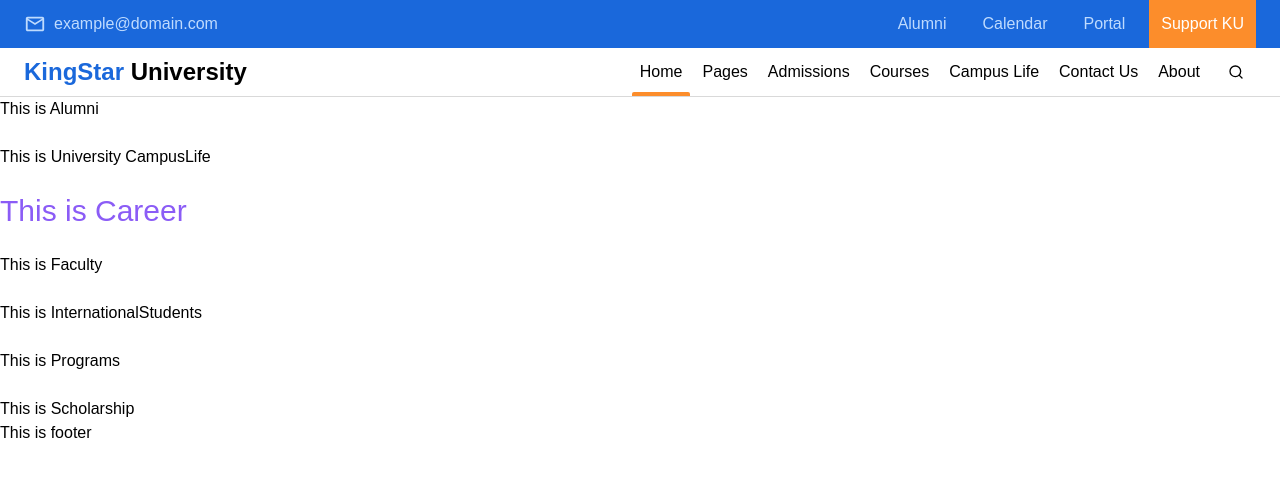
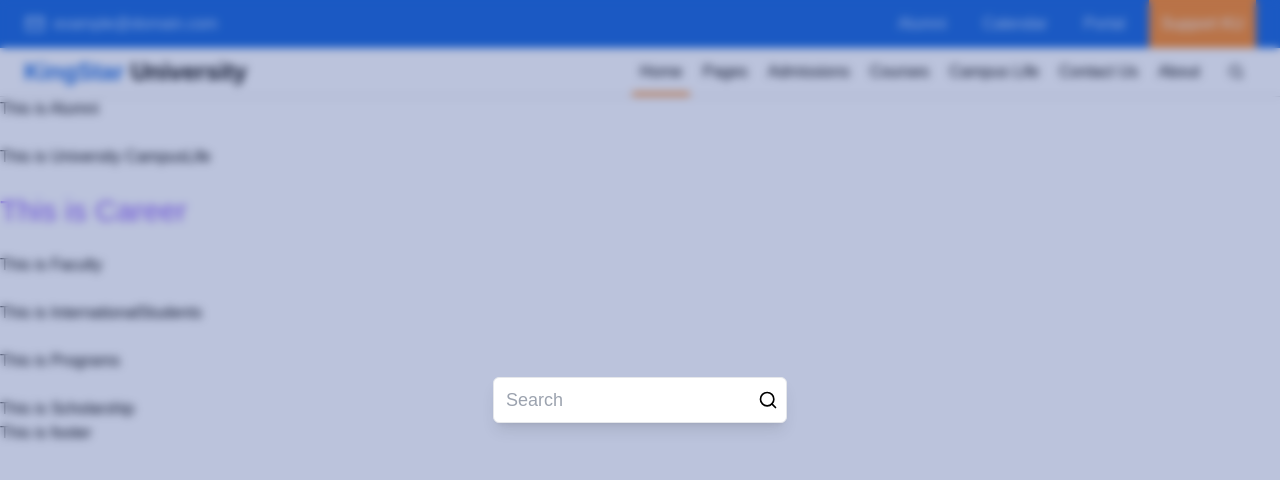
Before and after one commit to Junaed-Uddin/university, a Next.js app: page / in a window 1280 px wide. Both pictures are taken after a click on the button 1236 px from the left and 72 px from the top of the page. Shown: the top 480 px of the page. Built offline with nearby package versions, Linux system fonts and the light colour scheme.

Commit message:
Global Search added

```diff
--- /dev/null
+++ b/components/Portal/index.jsx
@@ -0,0 +1,8 @@
+import { createPortal } from "react-dom";
+const Portal = ({ children }) => {
+  if (process.browser) {
+    return createPortal(children, document.body);
+  } else return null;
+};
+
+export default Portal;
--- /dev/null
+++ b/components/SearchOverlay/index.jsx
@@ -0,0 +1,63 @@
+import { AnimatePresence, motion } from "framer-motion";
+import { FiSearch } from "react-icons/fi";
+import Portal from "../Portal";
+
+// Animation Variants
+const backdropVariants = {
+  hidden: { opacity: 0 },
+  visible: { opacity: 1 },
+};
+
+const formVariants = {
+  from: {
+    translateY: "-250%",
+    opacity: 0,
+  },
+  enter: { translateY: "0%", opacity: 1, scale: 1 },
+  leave: { translateY: "350%", opacity: 0 },
+};
+
+const SearchOverlay = ({ open, onClose }) => {
+  function handleSubmit(e) {
+    e.preventDefault();
+  }
+  return (
+    <Portal>
+      <AnimatePresence>
+        {open && (
+          <motion.section
+            variants={backdropVariants}
+            initial="hidden"
+            animate="visible"
+            exit="hidden"
+            role="button"
+            onClick={onClose}
+            className="fixed flex justify-center items-center p-[1.5rem] w-full h-full top-0 left-0 bg-blue-900/30 backdrop-blur-sm"
+          >
+            <motion.form
+              variants={formVariants}
+              initial="from"
+              animate="enter"
+              exit="leave"
+              onSubmit={handleSubmit}
+              onClick={(e) => e.stopPropagation()}
+              className="flex border rounded-md bg-paper focus-within:ring overflow-hidden shadow-lg items-stretch"
+            >
+              <input
+                type="text"
+                name="search"
+                placeholder="Search"
+                className="min-w-[250px] bg-transparent px-3 py-2 focus-visible:outline-none text-lg"
+              />
+              <button className="flex justify-center items-center p-2 py-3 text-xl h-full hover:bg-primary/10 hover:text-primary">
+                <FiSearch />
+              </button>
+            </motion.form>
+          </motion.section>
+        )}
+      </AnimatePresence>
+    </Portal>
+  );
+};
+
+export default SearchOverlay;
--- a/layouts/Main/Navbar/index.jsx
+++ b/layouts/Main/Navbar/index.jsx
@@ -3,14 +3,14 @@ import UpperSection from "./UpperSection";
 import { FiSearch } from "react-icons/fi";
 import { motion } from "framer-motion";
 import { useRouter } from "next/router";
+import { useState } from "react";
+import SearchOverlay from "@/components/SearchOverlay";
 
 const Navbar = () => {
+  const [open, setOpen] = useState(false);
   const { pathname } = useRouter();
 
   return (
-    /*
-     * DON'T TRY TO ADD ANY MARGIN, PADDING OR MAX-WIDTH CLASS TO THE GLOBAL WRAPPER
-     */
     <>
       <UpperSection />
       <header
@@ -40,10 +40,14 @@ const Navbar = () => {
           ))}
         </nav>
         {/* search button */}
-        <button className="rounded-full hover:bg-primary/10 hover:text-primary w-10 h-10 flex justify-center items-center">
+        <button
+          onClick={() => setOpen(true)}
+          className="rounded-full hover:bg-primary/10 hover:text-primary w-10 h-10 flex justify-center items-center"
+        >
           <FiSearch />
         </button>
       </header>
+      <SearchOverlay open={open} onClose={() => setOpen(false)} />
     </>
   );
 };
```
